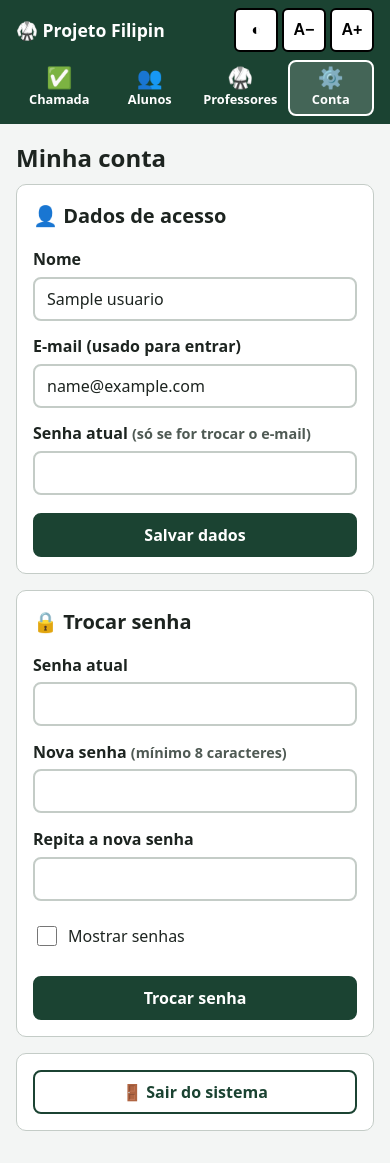
After one commit to BrenoIO/projeto-filipin, a Flask app: page /conta in a window 390 px wide. The commit adds this page. Run offline with Flask 3, Linux system fonts and the light colour scheme; the visitor is signed in with stand-in values (Sample User, id 1); tables that the repository leaves empty hold one stand-in row (values such as "Sample post"); parts of the project's set-up code (start-up, migrations or seed data) failed here and were passed over.

Commit message:
Adiciona Minha conta, gestão de professores e layout para computador
- /conta: trocar nome, e-mail (com confirmação da senha) e senha
- /professores: listar, adicionar e remover professores
- Layout responsivo: abas no celular, colunas no computador
- Chamada em 2-3 colunas em telas largas; cadastro ao lado da lista de alunos

Co-Authored-By: Claude Opus 5.5 <noreply@anthropic.com>

```diff
--- a/app/__init__.py
+++ b/app/__init__.py
@@ -43,11 +43,12 @@ def create_app(config: dict | None = None) -> Flask:
     db.init_app(app)
     csrf.init_app(app)
 
-    from . import alunos, auth, chamada, cli
+    from . import alunos, auth, chamada, cli, conta
 
     app.register_blueprint(auth.bp)
     app.register_blueprint(chamada.bp)
     app.register_blueprint(alunos.bp)
+    app.register_blueprint(conta.bp)
     cli.registrar(app)
 
     # Globais (e não context_processor) para ficarem visíveis também dentro das macros.
--- a/app/static/script.js
+++ b/app/static/script.js
@@ -27,6 +27,20 @@
   }
   document.getElementById('btn-fonte-mais').addEventListener('click', function () { mudarFonte(2); });
   document.getElementById('btn-fonte-menos').addEventListener('click', function () { mudarFonte(-2); });
+
+  // ---- No computador, formulários recolhíveis já começam abertos ----
+  if (window.matchMedia('(min-width: 960px)').matches) {
+    document.querySelectorAll('details[data-abrir-no-computador]').forEach(function (d) { d.open = true; });
+  }
+
+  // ---- Mostrar/ocultar senhas do formulário ----
+  document.querySelectorAll('[data-ver-senha]').forEach(function (caixa) {
+    caixa.addEventListener('change', function () {
+      caixa.form.querySelectorAll('input[name^="senha"]').forEach(function (campo) {
+        campo.type = caixa.checked ? 'text' : 'password';
+      });
+    });
+  });
 
   // ---- Confirmação em ações sensíveis ----
   document.querySelectorAll('[data-confirmar]').forEach(function (btn) {
--- a/app/static/style.css
+++ b/app/static/style.css
@@ -69,7 +69,7 @@ html.alto-contraste a { color: #00ffff; }
 /* ---------- Topo ---------- */
 .topo { background: var(--primaria); color: var(--primaria-texto); padding: .5rem 1rem; }
 html.alto-contraste .topo { background: #000; color: #ffff00; border-bottom: 2px solid #ffff00; }
-.topo-linha { display: flex; align-items: center; justify-content: space-between; gap: .5rem; max-width: 760px; margin: 0 auto; }
+.topo-linha { display: flex; align-items: center; justify-content: space-between; gap: .5rem; max-width: var(--largura); margin: 0 auto; }
 .marca { font-weight: 700; font-size: 1.1rem; }
 .acessibilidade { display: flex; gap: .25rem; }
 .acessibilidade button {
@@ -78,17 +78,32 @@ html.alto-contraste .topo { background: #000; color: #ffff00; border-bottom: 2px
 }
 .acessibilidade button[aria-pressed="true"] { background: #ffff00; }
 
-.menu { display: flex; gap: .25rem; align-items: center; max-width: 760px; margin: .5rem auto 0; }
+/* Celular: 4 abas iguais, ícone em cima e texto embaixo. */
+.menu {
+  display: grid; grid-template-columns: repeat(4, 1fr); gap: .25rem;
+  max-width: var(--largura); margin: .5rem auto 0;
+}
 .menu a, .menu button {
-  display: inline-flex; align-items: center; min-height: 44px; padding: 0 .9rem;
-  color: inherit; text-decoration: none; font-weight: 600; border-radius: 8px;
-  background: transparent; border: 2px solid transparent; font-size: 1rem; cursor: pointer;
+  display: flex; flex-direction: column; align-items: center; justify-content: center; gap: .1rem;
+  min-height: 56px; padding: .25rem; color: inherit; text-decoration: none; font-weight: 600;
+  font-size: .8rem; border-radius: 8px; background: transparent; border: 2px solid transparent; cursor: pointer;
+  text-align: center;
 }
+.menu-icone { font-size: 1.3rem; line-height: 1; }
 .menu a[aria-current="page"] { background: rgba(255,255,255,.18); border-color: currentColor; }
-.menu .sair { margin-left: auto; }
+.menu .sair { margin-left: auto; align-items: center; gap: .5rem; }
+.sutil-topo { opacity: .9; font-size: .9rem; }
+
+/* Mostrar/esconder conforme o tamanho da tela. */
+.so-computador, .so-computador-bloco { display: none; }
 
 /* ---------- Layout ---------- */
-.container { max-width: 760px; margin: 0 auto; padding: 1rem; }
+:root { --largura: 1120px; }
+.container { max-width: var(--largura); margin: 0 auto; padding: 1rem; }
+.grade-2, .grade-lateral { display: grid; grid-template-columns: minmax(0, 1fr); gap: 0 1.25rem; align-items: start; }
+.rolagem { overflow-x: auto; }
+.quebra { overflow-wrap: anywhere; }
+.btn-largo { width: 100%; }
 .card {
   background: var(--card); border: 1px solid var(--borda); border-radius: var(--raio);
   padding: 1rem; margin-bottom: 1rem;
@@ -213,9 +228,54 @@ html.alto-contraste .cartao-aluno { color: #ffff00; }
 .tabela { width: 100%; border-collapse: collapse; }
 .tabela th, .tabela td { text-align: left; padding: .4rem .25rem; border-bottom: 1px solid var(--borda); }
 
+/* ---------- Professores / conta ---------- */
+.lista-professores { list-style: none; margin: 0; padding: 0; }
+.lista-professores li {
+  display: flex; align-items: center; justify-content: space-between; gap: .75rem;
+  padding: .75rem 0; border-top: 1px solid var(--borda);
+}
+.lista-professores li:first-child { border-top: 0; }
+.ver-senha { display: flex; align-items: center; gap: .5rem; font-weight: 400 !important; min-height: 44px; }
+.ver-senha input { width: 1.25rem; min-height: 1.25rem; height: 1.25rem; }
+
+/* ---------- Tablet (a partir de 600px) ---------- */
 @media (min-width: 600px) {
   .metricas, .numeros { grid-template-columns: repeat(3, 1fr); }
   .container { padding: 1.5rem; }
   .card { padding: 1.5rem; }
   .barra-salvar { margin: .5rem -1.5rem -1.5rem; padding: .75rem 1.5rem; }
+  .menu a { flex-direction: row; font-size: 1rem; gap: .4rem; min-height: 44px; }
+  .menu-icone { font-size: 1.1rem; }
 }
+
+/* ---------- Computador (a partir de 960px) ---------- */
+@media (min-width: 960px) {
+  .so-celular { display: none; }
+  .so-computador { display: flex; }
+  .so-computador-bloco { display: block; }
+
+  .menu { display: flex; gap: .5rem; align-items: center; }
+  .menu a { padding: 0 1rem; }
+
+  .grade-2 { grid-template-columns: repeat(2, minmax(0, 1fr)); }
+  /* Coluna estreita à esquerda (data/cadastro) e conteúdo principal à direita. */
+  .grade-lateral { grid-template-columns: 340px minmax(0, 1fr); }
+  .grudar { position: sticky; top: 1rem; }
+
+  .lista-alunos { grid-template-columns: repeat(auto-fill, minmax(300px, 1fr)); }
+  .metricas { grid-template-columns: 1fr; }
+
+  /* Chamada em duas colunas de alunos para aproveitar a tela. */
+  .lista-chamada { display: grid; grid-template-columns: repeat(2, minmax(0, 1fr)); gap: .5rem; }
+  .lista-chamada li + li { border-top: 0; }
+  .lista-chamada li { border: 1px solid var(--borda); border-radius: var(--raio); padding: 0 .5rem; }
+  .item-chamada:hover { background: var(--fundo); border-radius: var(--raio); }
+}
+
+@media (min-width: 1200px) {
+  .lista-chamada { grid-template-columns: repeat(3, minmax(0, 1fr)); }
+  .metricas { grid-template-columns: repeat(3, 1fr); }
+}
+
+/* A coluna lateral fica alta demais para "grudar" se a tela for baixa. */
+@media (max-height: 700px) { .grudar { position: static; } }
--- a/app/templates/base.html
+++ b/app/templates/base.html
@@ -27,10 +27,21 @@
     </div>
     {% if g.usuario %}
     <nav class="menu" aria-label="Principal">
-      <a href="{{ url_for('chamada.chamada') }}" {% if request.blueprint == 'chamada' %}aria-current="page"{% endif %}>✅ Chamada</a>
-      <a href="{{ url_for('alunos.lista') }}" {% if request.blueprint == 'alunos' %}aria-current="page"{% endif %}>👥 Alunos</a>
-      <form method="post" action="{{ url_for('auth.logout') }}" class="sair">
+      {% set itens = [
+          ('chamada.chamada', '✅', 'Chamada'),
+          ('alunos.lista', '👥', 'Alunos'),
+          ('conta.professores', '🥋', 'Professores'),
+          ('conta.conta', '⚙️', 'Conta'),
+      ] %}
+      {% for endpoint, icone, rotulo in itens %}
+      {% set ativo = request.endpoint == endpoint or (endpoint == 'alunos.lista' and request.blueprint == 'alunos') %}
+      <a href="{{ url_for(endpoint) }}" {% if ativo %}aria-current="page"{% endif %}>
+        <span class="menu-icone" aria-hidden="true">{{ icone }}</span><span>{{ rotulo }}</span>
+      </a>
+      {% endfor %}
+      <form method="post" action="{{ url_for('auth.logout') }}" class="sair so-computador">
         <input type="hidden" name="csrf_token" value="{{ csrf_token() }}">
+        <span class="sutil-topo">{{ g.usuario.nome }}</span>
         <button type="submit">Sair</button>
       </form>
     </nav>
--- /dev/null
+++ b/app/templates/conta.html
@@ -0,0 +1,61 @@
+{% extends "base.html" %}
+{% from "_macros.html" import erro, aria_erro %}
+{% block titulo %}Minha conta{% endblock %}
+{% block conteudo %}
+<h1>Minha conta</h1>
+<div class="grade-2">
+  <section class="card">
+    <h2>👤 Dados de acesso</h2>
+    <form method="post" action="{{ url_for('conta.salvar_dados') }}" class="formulario" novalidate>
+      <input type="hidden" name="csrf_token" value="{{ csrf_token() }}">
+      <label for="conta-nome">Nome</label>
+      <input type="text" id="conta-nome" name="nome" required maxlength="120" autocomplete="name"
+             value="{{ dados.nome }}"{{ aria_erro(erros_dados, 'nome') }}>
+      {{ erro(erros_dados, 'nome') }}
+
+      <label for="conta-email">E-mail (usado para entrar)</label>
+      <input type="email" id="conta-email" name="email" required maxlength="254" autocomplete="email"
+             value="{{ dados.email }}"{{ aria_erro(erros_dados, 'email') }}>
+      {{ erro(erros_dados, 'email') }}
+
+      <label for="conta-senha-atual">Senha atual <span class="sutil">(só se for trocar o e-mail)</span></label>
+      <input type="password" id="conta-senha-atual" name="senha_atual" autocomplete="current-password"
+             {{ aria_erro(erros_dados, 'senha_atual') }}>
+      {{ erro(erros_dados, 'senha_atual') }}
+
+      <button type="submit" class="btn btn-primario">Salvar dados</button>
+    </form>
+  </section>
+
+  <section class="card">
+    <h2>🔒 Trocar senha</h2>
+    <form method="post" action="{{ url_for('conta.trocar_senha') }}" class="formulario" novalidate>
+      <input type="hidden" name="csrf_token" value="{{ csrf_token() }}">
+      <label for="senha-atual">Senha atual</label>
+      <input type="password" id="senha-atual" name="senha_atual" required autocomplete="current-password"
+             {{ aria_erro(erros_senha, 'senha_atual') }}>
+      {{ erro(erros_senha, 'senha_atual') }}
+
+      <label for="senha-nova">Nova senha <span class="sutil">(mínimo {{ senha_min }} caracteres)</span></label>
+      <input type="password" id="senha-nova" name="senha_nova" required minlength="{{ senha_min }}" autocomplete="new-password"
+             {{ aria_erro(erros_senha, 'senha_nova') }}>
+      {{ erro(erros_senha, 'senha_nova') }}
+
+      <label for="senha-confirmacao">Repita a nova senha</label>
+      <input type="password" id="senha-confirmacao" name="senha_confirmacao" required autocomplete="new-password"
+             {{ aria_erro(erros_senha, 'senha_confirmacao') }}>
+      {{ erro(erros_senha, 'senha_confirmacao') }}
+
+      <label class="ver-senha"><input type="checkbox" data-ver-senha> Mostrar senhas</label>
+      <button type="submit" class="btn btn-primario">Trocar senha</button>
+    </form>
+  </section>
+</div>
+
+<section class="card so-celular">
+  <form method="post" action="{{ url_for('auth.logout') }}">
+    <input type="hidden" name="csrf_token" value="{{ csrf_token() }}">
+    <button type="submit" class="btn btn-largo">🚪 Sair do sistema</button>
+  </form>
+</section>
+{% endblock %}
```
Also changed, not shown: app/conta.py (added, +159 -0 lines), app/templates/aluno.html (+8 -0 lines), app/templates/alunos.html (+9 -2 lines), app/templates/chamada.html (+18 -1 lines), app/templates/professores.html (added, +57 -0 lines), tests/test_conta.py (added, +84 -0 lines).
